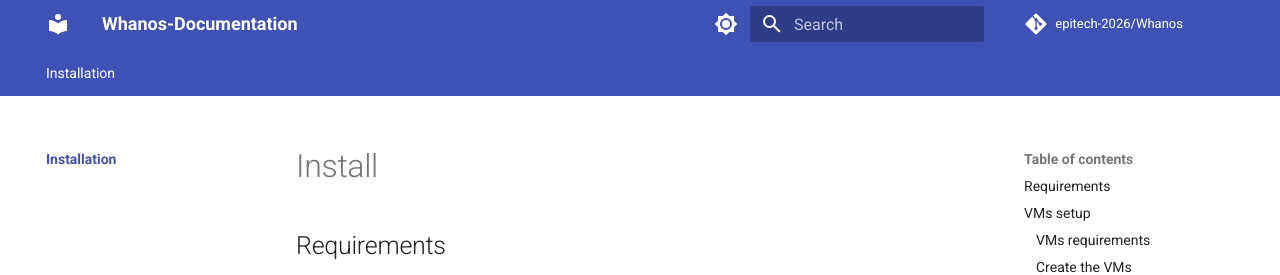
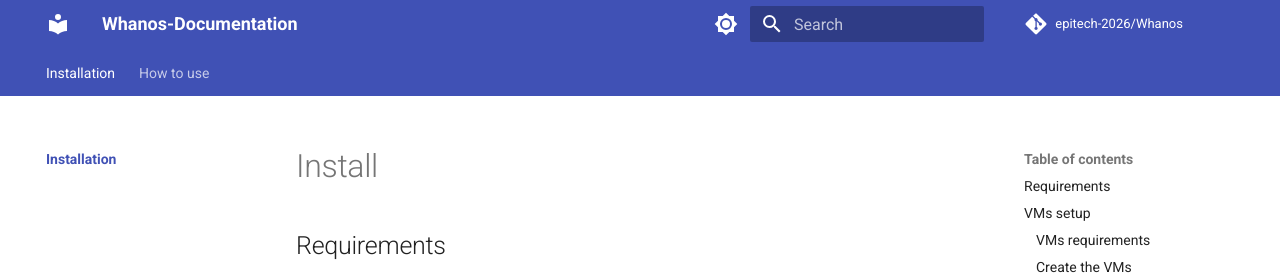
Before and after one commit to Kenan-Blasius/whanos-doc, an MkDocs documentation site: the page built from docs/index.md, in a window 1280 px wide and 900 px high. Shown: the top 275 px of the window. Built offline with MkDocs 1.6.1 and Material for MkDocs 9.7.7, drawn with Linux system fonts in a browser that asks for light colours; comment, search, counter and statistics services are not loaded.

```diff
--- a/mkdocs.yml
+++ b/mkdocs.yml
@@ -63,6 +63,8 @@ repo_url: https://github.com/EpitechPromo2026/B-DOP-500-MAR-5-1-whanos-kenan.bla
 nav:
 - Installation:
   - index.md
+- How to use:
+  - usage.md
 # - GameDesign:
 #   - R-Type: GameDesign/gameDesign.md
 # - GameEngine:
```
